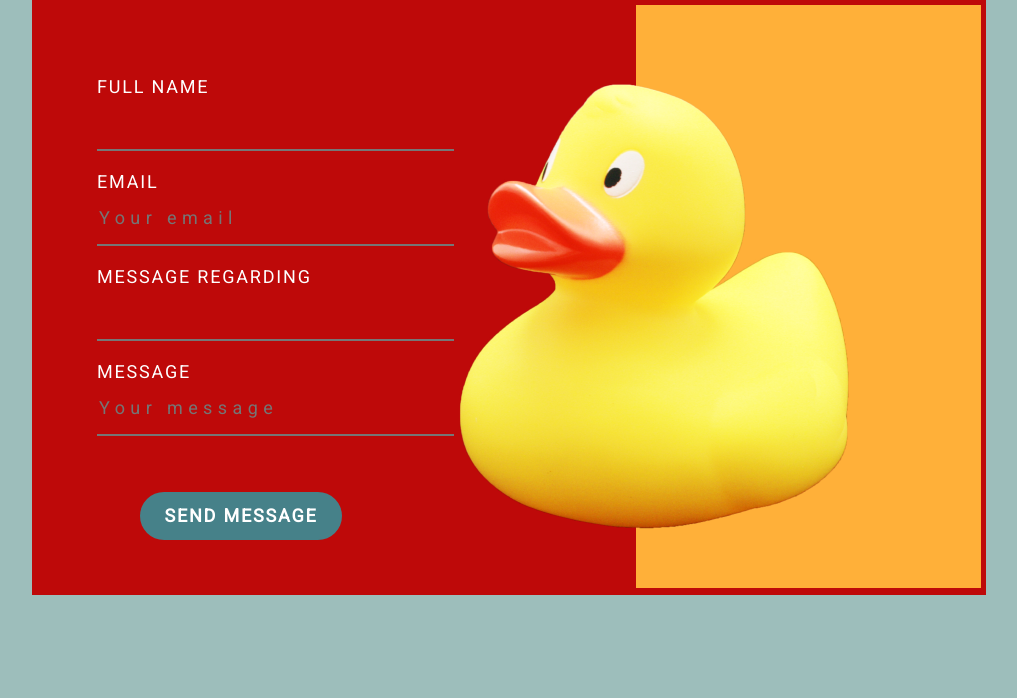
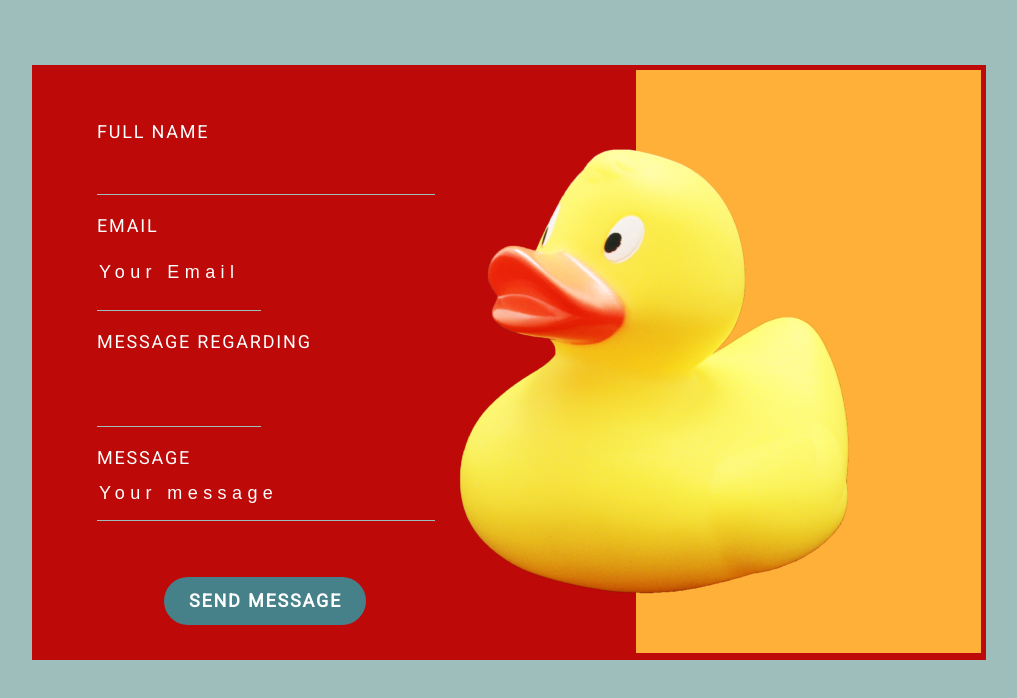
Before and after one commit to tanyapeterson/duck-form-project, a plain HTML site: page index.html in a window 1280 px wide. Shown: the whole page, without its empty margins (131-1148 px from the left). Drawn offline with Linux system fonts and the light colour scheme.

Commit message:
added color to placeholder text

```diff
--- a/index.html
+++ b/index.html
@@ -18,20 +18,20 @@
         <form action="">
             <div class="text">
                 <label for="name" class="label">FULL NAME</label>
-                <input required type="name" class="input-info" placeholder="">
+                <input required type="name" id="name" class="input-info1" placeholder="">
             </div>
             <div class="text">
                 <label for="email" class="label">EMAIL</label>
-                <input required type="email" class="input-info" placeholder="Your email">
+                <input required type="email" id="email" class="input-info2" placeholder="Your Email">
             </div>
             <div class="text">
                 <label for="message" class="label">MESSAGE REGARDING
                 </label>
-                <input required type="message" class="input-info" placeholder="">
+                <input required type="message" id="message" class="input-info2" placeholder="">
             </div>
             <div class="text">
-                <label for="message" class="label">MESSAGE</label>
-                <input type="message" class="input-info" placeholder="Your message">
+                <label for="your-message" class="label">MESSAGE</label>
+                <input type="message" id="your-message" class="input-info1" placeholder="Your message">
             </div>
             <div class="container-1">
                 <div>
--- a/styles/styles.css
+++ b/styles/styles.css
@@ -12,6 +12,7 @@ body {
 
 
 .form-background {
+    margin-top: 65px;
     background-color: #BE0909;
     max-width: 954px;
     width: 100%;
@@ -27,7 +28,6 @@ body {
 
 .label {
     margin-left: 65px;
-    font-family: 'Roboto';
     font-style: normal;
     font-weight: 400;
     font-size: 18px;
@@ -39,7 +39,7 @@ body {
 }
 
 
-.input-info {
+.input-info1 {
     margin-left: 65px;
     max-width: 400px;
     width: 100%;
@@ -47,24 +47,47 @@ body {
     border-top-style: hidden;
     border-left-style: hidden;
     border-right-style: hidden;
-    border-bottom-style: 1px solid #9DBEBB;
+    border-bottom: 1px solid #9DBEBB;
     background: none;
     outline: none;
-    font-family: 'Roboto';
     font-style: normal;
     font-weight: 400;
     font-size: 18px;
     line-height: 21px;
     /* identical to box height */
     letter-spacing: 0.3em;
+}
+
+
+::placeholder {
     color: #FDFFFF;
 }
 
 
+.input-info2 {
+    margin-left: 65px;
+    width: 160px;
+    height: 72px;
+    border-top-style: hidden;
+    border-left-style: hidden;
+    border-right-style: hidden;
+    border-bottom: 1px solid #9DBEBB;
+    background: none;
+    outline: none;
+    font-style: normal;
+    font-weight: 400;
+    font-size: 18px;
+    line-height: 21px;
+    /* identical to box height */
+    letter-spacing: 0.3em;
+}
+
+
+
+
 .container-1 {
     display: flex;
-    justify-content: center;
-
+    justify-content: flex-end;
 }
 
 
@@ -76,7 +99,7 @@ body {
     width: 202px;
     height: 48px;
     border: none;
-    font-family: 'Roboto';
+    font-family: 'Roboto', sans-serif;
     font-style: normal;
     font-weight: 700;
     font-size: 18px;
```
